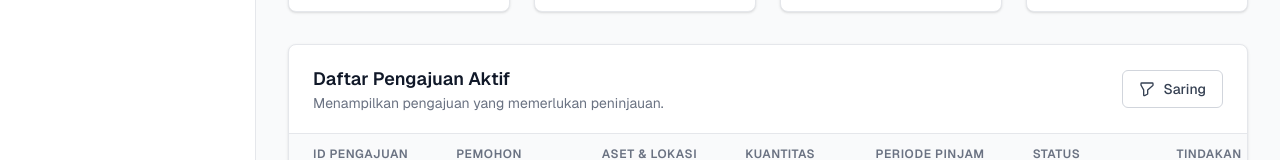
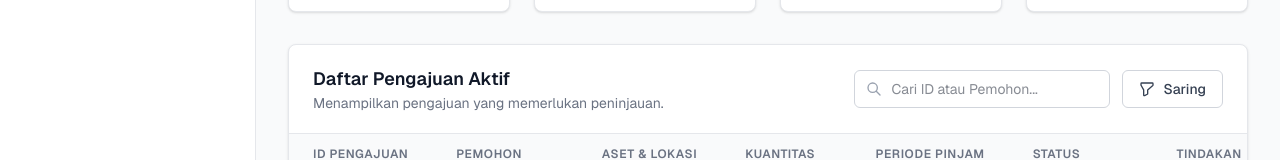
Before and after one commit to rmdnsantoso/SIARTA---Sistem-Arsitektur-Kelola-Aset, a Next.js app: page /areahead in a window 1280 px wide. Shown: the part 224-384 px from the top of the page. Built offline with nearby package versions, Linux system fonts and the light colour scheme.

Commit message:
search bar dashboard area head

```diff
--- a/components/dashboard/TicketTable.tsx
+++ b/components/dashboard/TicketTable.tsx
@@ -1,3 +1,6 @@
+'use client'
+
+import React, { useState } from 'react'
 import { Ticket, TicketStatus } from '../../types/ticket'
 
 interface TicketTableProps {
@@ -34,6 +37,14 @@ function ConflictWarning({ conflictWith }: { conflictWith: string }) {
 }
 
 export default function TicketTable({ tickets, handleAction }: TicketTableProps) {
+  const [searchQuery, setSearchQuery] = useState('')
+
+  const filteredTickets = tickets.filter(t =>
+    t.id.toLowerCase().includes(searchQuery.toLowerCase()) ||
+    t.peminjam.toLowerCase().includes(searchQuery.toLowerCase()) ||
+    t.alat.toLowerCase().includes(searchQuery.toLowerCase())
+  )
+
   return (
     <div className="bg-white border border-gray-200 rounded-lg shadow-sm flex flex-col min-h-0 flex-1">
       <div className="px-6 py-5 border-b border-gray-200 flex flex-col sm:flex-row sm:items-center justify-between gap-4 shrink-0">
@@ -42,6 +53,16 @@ export default function TicketTable({ tickets, handleAction }: TicketTableProps)
           <p className="text-sm text-gray-500">Menampilkan pengajuan yang memerlukan peninjauan.</p>
         </div>
         <div className="flex items-center gap-3">
+          <div className="relative">
+            <svg className="w-4 h-4 absolute left-3 top-1/2 -translate-y-1/2 text-gray-400" fill="none" viewBox="0 0 24 24" stroke="currentColor"><path strokeLinecap="round" strokeLinejoin="round" strokeWidth={2} d="M21 21l-6-6m2-5a7 7 0 11-14 0 7 7 0 0114 0z" /></svg>
+            <input
+              type="text"
+              placeholder="Cari ID atau Pemohon..."
+              value={searchQuery}
+              onChange={(e) => setSearchQuery(e.target.value)}
+              className="pl-9 pr-4 py-2 border border-gray-300 rounded-md text-sm focus:ring-2 focus:ring-blue-500 outline-none w-full sm:w-64"
+            />
+          </div>
           <button className="px-4 py-2 bg-white border border-gray-300 rounded-md text-sm font-medium text-gray-700 hover:bg-gray-50 transition-colors flex items-center gap-2">
             <svg className="w-4 h-4" fill="none" viewBox="0 0 24 24" stroke="currentColor">
               <path strokeLinecap="round" strokeLinejoin="round" strokeWidth={2} d="M3 4a1 1 0 011-1h16a1 1 0 011 1v2a1 1 0 01-.293.707L13 13.414V19a1 1 0 01-.553.894l-4 2A1 1 0 017 21v-7.586L3.293 6.707A1 1 0 013 6V4z" />
@@ -63,7 +84,7 @@ export default function TicketTable({ tickets, handleAction }: TicketTableProps)
             </tr>
           </thead>
           <tbody className="bg-white divide-y divide-gray-200">
-            {tickets.map((ticket) => {
+            {filteredTickets.map((ticket) => {
               const isActionable = ticket.overallStatus === 'Menunggu' && ticket.currentStage === 'Area Head'
               const hasConflict = !!ticket.conflictWith && ticket.overallStatus === 'Menunggu'
               return (
@@ -144,13 +165,20 @@ export default function TicketTable({ tickets, handleAction }: TicketTableProps)
                 </tr>
               )
             })}
+            {filteredTickets.length === 0 && (
+              <tr>
+                <td colSpan={7} className="px-6 py-12 text-center text-gray-500">
+                  Tidak ada tiket yang cocok dengan pencarian "{searchQuery}".
+                </td>
+              </tr>
+            )}
           </tbody>
         </table>
       </div>
 
       {/* Pagination Footer */}
       <div className="px-6 py-4 border-t border-gray-200 bg-gray-50 flex items-center justify-between shrink-0">
-        <span className="text-sm text-gray-500">Menampilkan {tickets.length} hasil</span>
+        <span className="text-sm text-gray-500">Menampilkan {filteredTickets.length} hasil</span>
         <div className="flex gap-1">
           <button className="px-3 py-1 rounded border border-gray-300 bg-white text-sm font-medium text-gray-500 hover:bg-gray-50 disabled:opacity-50" disabled>Seb</button>
           <button className="px-3 py-1 rounded bg-blue-600 text-white text-sm font-medium">1</button>
```
